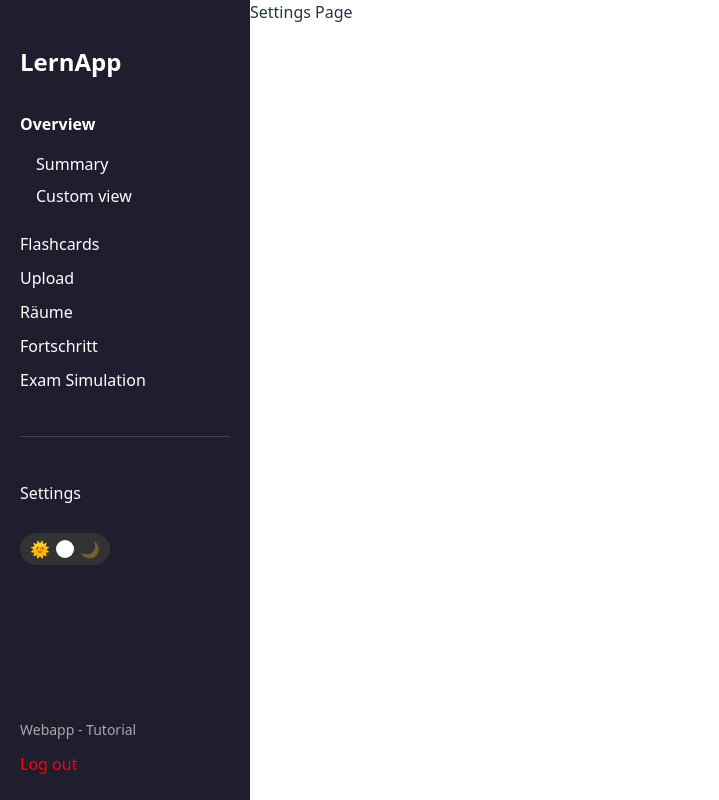
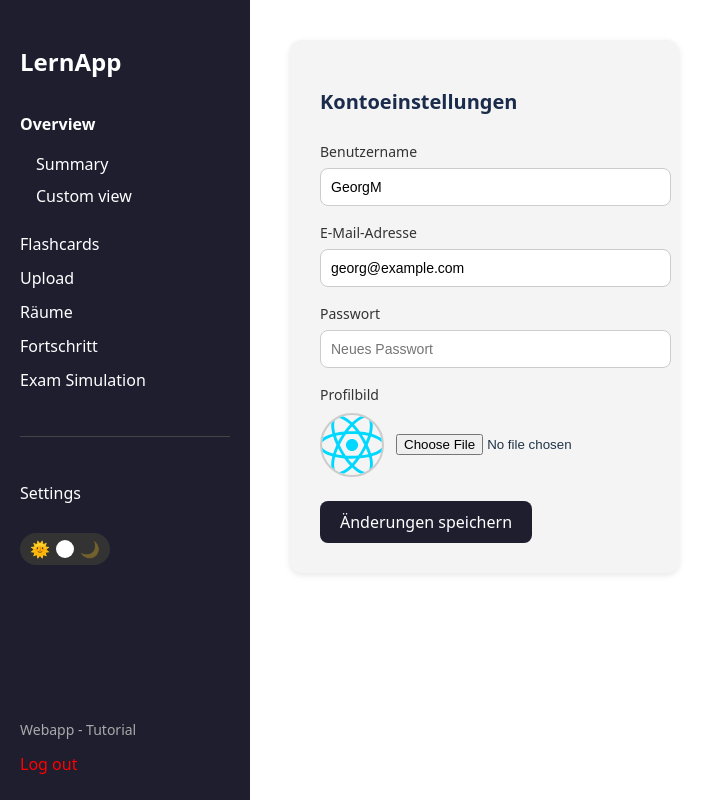
Before and after one commit to harryfiziert/JAMHUB, a React (Vite) app in the folder frontend/: page /settings in a window 1280 px wide. Shown: the whole page, without its empty margins (0-719 px from the left). Built offline with nearby package versions, Linux system fonts and the light colour scheme.

Commit message:
Settings.tsx wurde hinzugefügt

```diff
--- a/frontend/src/App.jsx
+++ b/frontend/src/App.jsx
@@ -6,6 +6,8 @@ import Login from "./components/Login";
 import Profile from "./components/Profile";
 import Dashboard from "./components/Dashboard";
 import Upload from "./components/Upload";
+import Settings from "./components/Settings"; // <- wichtig!
+
 
 function App() {
     return (
@@ -33,7 +35,7 @@ function App() {
                         <Route path="/rooms" element={<div>Rooms Page</div>} />
                         <Route path="/progress" element={<div>Progress Page</div>} />
                         <Route path="/exam" element={<div>Exam Simulation Page</div>} />
-              <Route path="/settings" element={<div>Settings Page</div>} />
+                        <Route path="/settings" element={<Settings />} /> {/* ← updated here */}
                         <Route path="/logout" element={<div>Logout</div>} />
                         <Route path="/register" element={<Register />} />
                         <Route path="/login" element={<Login />} />
--- /dev/null
+++ b/frontend/src/components/Settings.jsx
@@ -0,0 +1,127 @@
+import React, { useState } from "react";
+import profilePic from "../assets/react.svg"; // Fallback Bild
+
+const Settings = () => {
+    const [username, setUsername] = useState("GeorgM");
+    const [email, setEmail] = useState("georg@example.com");
+    const [password, setPassword] = useState("");
+    const [profileImage, setProfileImage] = useState(null);
+
+    const handleProfileImageChange = (e) => {
+        const file = e.target.files[0];
+        if (file) {
+            setProfileImage(URL.createObjectURL(file));
+        }
+    };
+
+    const handleSubmit = (e) => {
+        e.preventDefault();
+        // Handle form submission
+    };
+
+    return (
+        <div style={styles.container}>
+            <form style={styles.form} onSubmit={handleSubmit}>
+                <h2 style={styles.header}>Kontoeinstellungen</h2>
+
+                <label style={styles.label}>Benutzername</label>
+                <input
+                    style={styles.input}
+                    type="text"
+                    value={username}
+                    onChange={(e) => setUsername(e.target.value)}
+                />
+
+                <label style={styles.label}>E-Mail-Adresse</label>
+                <input
+                    style={styles.input}
+                    type="email"
+                    value={email}
+                    onChange={(e) => setEmail(e.target.value)}
+                />
+
+                <label style={styles.label}>Passwort</label>
+                <input
+                    style={styles.input}
+                    type="password"
+                    value={password}
+                    onChange={(e) => setPassword(e.target.value)}
+                    placeholder="Neues Passwort"
+                />
+
+                <label style={styles.label}>Profilbild</label>
+                <div style={styles.profileImageRow}>
+                    <img
+                        src={profileImage || profilePic}
+                        alt="Profilvorschau"
+                        style={styles.avatar}
+                    />
+                    <input type="file" onChange={handleProfileImageChange} />
+                </div>
+
+                <button type="submit" style={styles.button}>
+                    Änderungen speichern
+                </button>
+            </form>
+        </div>
+    );
+};
+
+const styles = {
+    container: {
+        display: "flex",
+        justifyContent: "center",
+        padding: "40px",
+    },
+    form: {
+        backgroundColor: "#f4f4f4",
+        padding: "30px",
+        borderRadius: "12px",
+        width: "100%",
+        maxWidth: "400px",
+        boxShadow: "0 2px 6px rgba(0,0,0,0.1)",
+    },
+    header: {
+        marginBottom: "24px",
+        fontSize: "20px",
+        color: "#1a2b4c",
+    },
+    label: {
+        display: "block",
+        marginBottom: "6px",
+        marginTop: "16px",
+        fontSize: "14px",
+        color: "#333",
+    },
+    input: {
+        width: "100%",
+        padding: "10px",
+        borderRadius: "8px",
+        border: "1px solid #ccc",
+        fontSize: "14px",
+    },
+    profileImageRow: {
+        display: "flex",
+        alignItems: "center",
+        gap: "12px",
+        marginTop: "8px",
+    },
+    avatar: {
+        width: "60px",
+        height: "60px",
+        borderRadius: "50%",
+        objectFit: "cover",
+        border: "2px solid #ccc",
+    },
+    button: {
+        marginTop: "24px",
+        padding: "10px 20px",
+        backgroundColor: "#1e1e2f",
+        color: "white",
+        border: "none",
+        borderRadius: "8px",
+        cursor: "pointer",
+    },
+};
+
+export default Settings;
```
Lines whose indentation alone changed are shown as unchanged.
